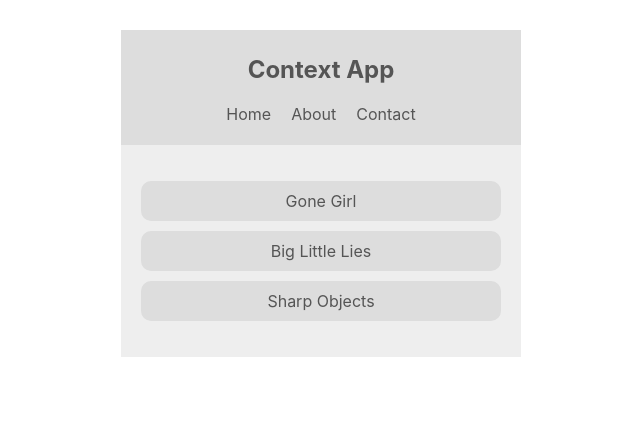
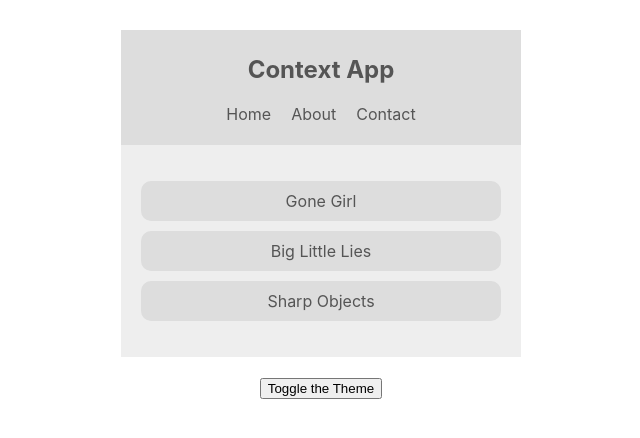
Before and after one commit to jesspaul/react-context-tutorial, a React (Create React App) app: page / in a window 1280 px wide. Shown: the top 438 px of the page, without its empty margins (319-959 px from the left). Built offline with nearby package versions, Linux system fonts and the light colour scheme.

Commit message:
add button component to change the state

```diff
--- a/src/App.js
+++ b/src/App.js
@@ -1,5 +1,6 @@
 import BookList from "./components/BookList/BookList";
 import Navbar from "./components/Navbar/Navbar";
+import ThemeToggle from "./components/ThemeToggle/ThemeToggle";
 import ThemeContextProvider from "./contexts/ThemeContext";
 
 function App() {
@@ -8,6 +9,7 @@
       <ThemeContextProvider>
         <Navbar />
         <BookList />
+        <ThemeToggle />
       </ThemeContextProvider>
     </div>
   );
--- /dev/null
+++ b/src/components/ThemeToggle/ThemeToggle.js
@@ -0,0 +1,14 @@
+import React, { Component } from 'react';
+import { ThemeContext } from '../../contexts/ThemeContext';
+
+class ThemeToggle extends Component {
+    static contextType = ThemeContext;
+    render() {
+        const { toggleTheme } = this.context;
+        return (
+            <button onClick={toggleTheme}>Toggle the Theme</button>
+         );
+    }
+}
+
+export default ThemeToggle;
--- a/src/contexts/ThemeContext.js
+++ b/src/contexts/ThemeContext.js
@@ -15,10 +15,13 @@
             ui: '#333',
             bg: '#555'
         }
-     }
+    }
+    toggleTheme = () =>
+    this.setState({ isLightTheme: !this.state.isLightTheme });
+
     render() {
         return (
-            <ThemeContext.Provider value={{...this.state}}>
+            <ThemeContext.Provider value={{...this.state, toggleTheme: this.toggleTheme }}>
                 {this.props.children}
             </ThemeContext.Provider>
          );
```
